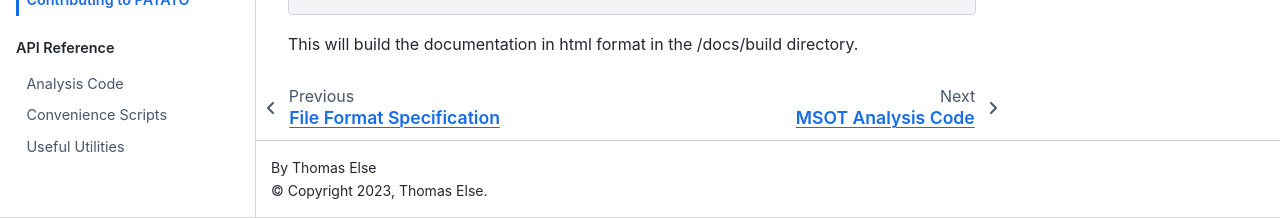
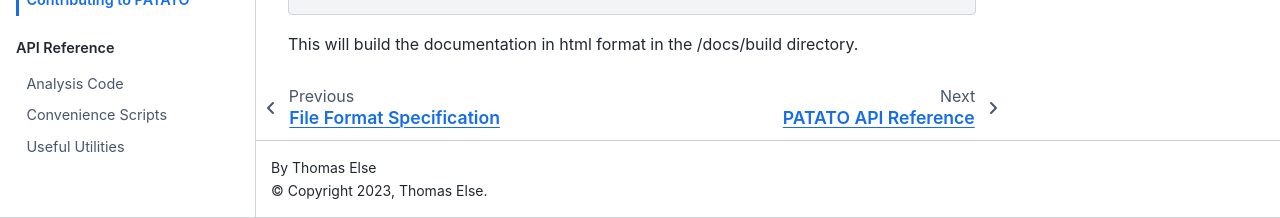
Before and after one commit to BohndiekLab/patato, a Sphinx documentation site: the page built from docs/CONTRIBUTING.md, in a window 1280 px wide and 900 px high, scrolled down 558 px. Shown: the part 682-900 px from the top of the window. Built offline with Sphinx 7.4.7 and the Sphinx Book theme 1.1.4, drawn with Linux system fonts in a browser that asks for light colours.

Commit message:
Update documentation title

```diff
--- a/docs/api/analysis_code.rst
+++ b/docs/api/analysis_code.rst
@@ -1,5 +1,5 @@
-MSOT Analysis Code
-===================
+PATATO API Reference
+=====================
 
 .. autosummary::
    :toctree: ../_autosummary
```
